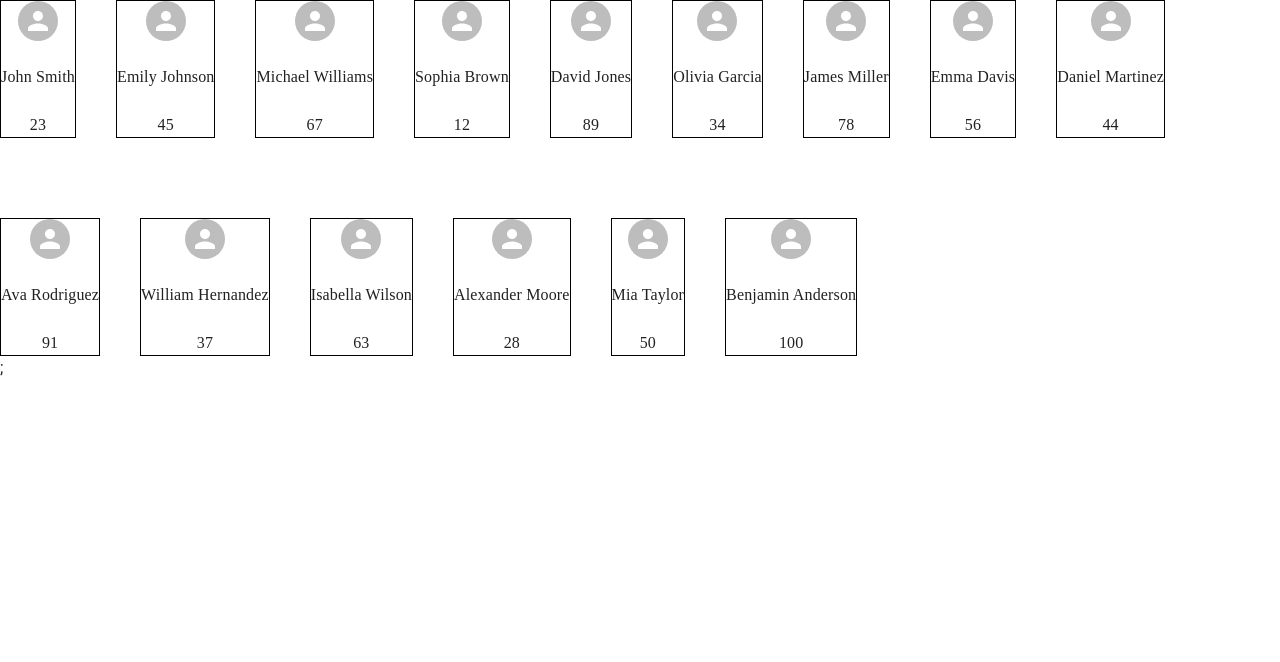
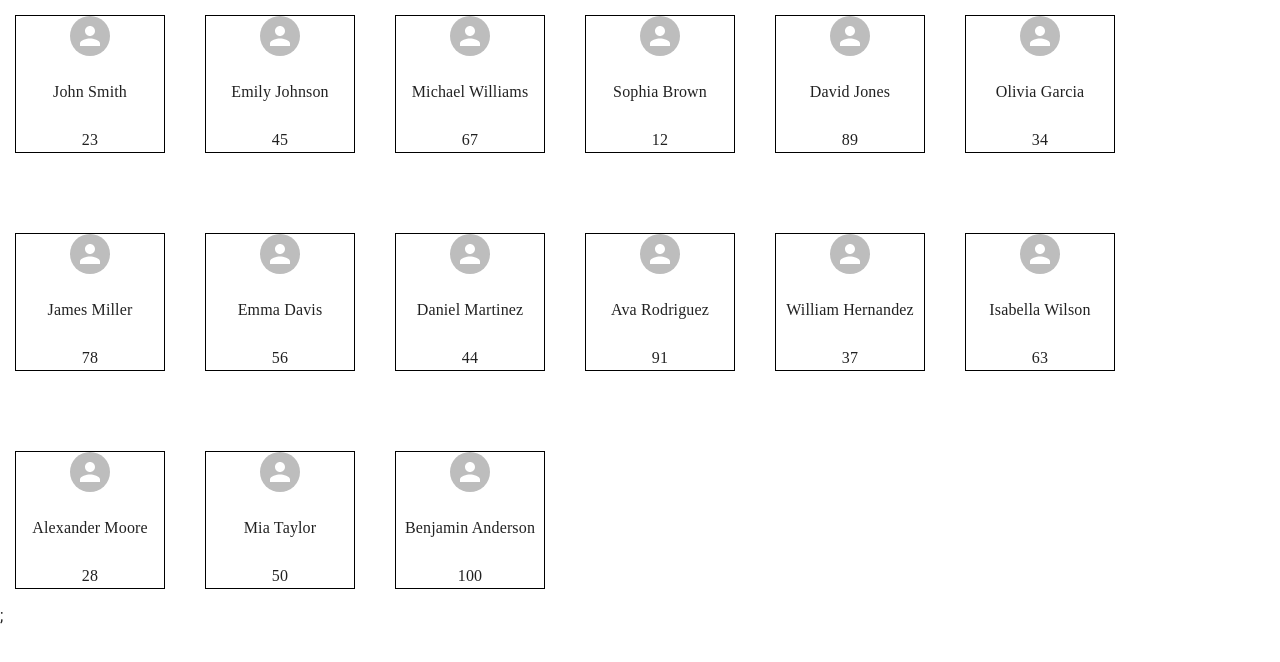
Before and after one commit to ashar-project/mir, a React (Vite) app: page /graduated in a window 1280 px wide. Shown: the top 662 px of the page. Built offline with nearby package versions, Linux system fonts and the light colour scheme.

Commit message:
some commit

```diff
--- a/src/modules/Graduated/components/GraduatedTable.jsx
+++ b/src/modules/Graduated/components/GraduatedTable.jsx
@@ -21,10 +21,20 @@ const data = [
 export const GraduatedTable = () => {
   return (
     <Box flexGrow={1}>
-      <Grid container spacing={10} columnSpacing={5}>
+      <Grid
+        container
+        spacing={{ xs: 5, sm: 8, md: 10 }}
+        columnSpacing={5}
+        padding="15px"
+      >
         {data.map(({ name, percent }) => (
           <Grid item="true" key={name}>
-            <Stack alignItems="center" spacing={3} border="1px solid black">
+            <Stack
+              alignItems="center"
+              spacing={3}
+              border="1px solid black"
+              minWidth={150}
+            >
               <Avatar />
               <Typography>{name}</Typography>
               <Typography>{percent}</Typography>
```
